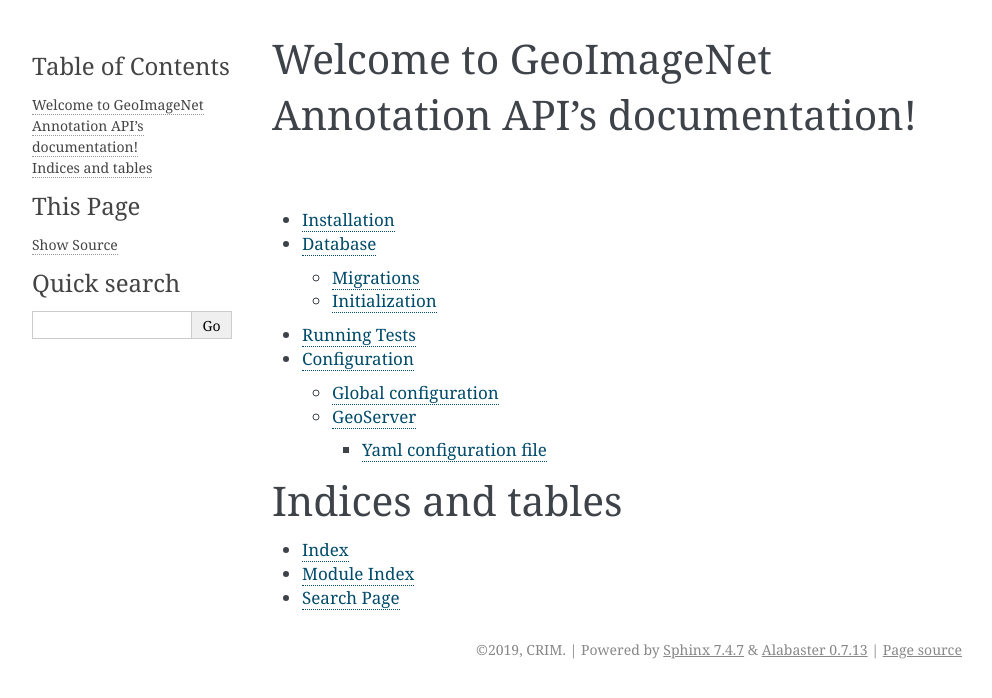
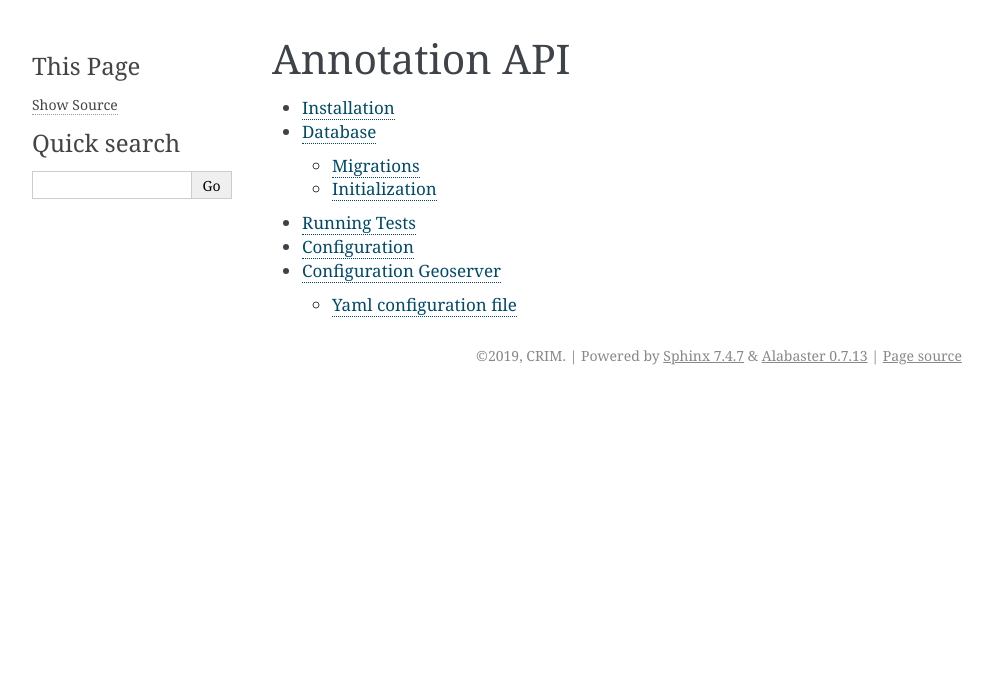
Before and after one commit to crim-ca/geoimagenet-api, a Sphinx documentation site: the page built from docs/source/index.rst, in a window 1280 px wide. Shown: the top 698 px of the page, without its empty margins (148-1140 px from the left). Built offline with Sphinx 7.4.7, drawn with Linux system fonts in a browser that asks for light colours.

Commit message:
chg: dev: update configuration and tree structure

```diff
--- a/docs/source/conf.py
+++ b/docs/source/conf.py
@@ -12,7 +12,7 @@
 #
 import os
 import sys
-sys.path.insert(0, os.path.abspath('..'))
+sys.path.insert(0, os.path.abspath('../..'))
 
 
 # -- Project information -----------------------------------------------------
@@ -40,6 +40,8 @@
 # This pattern also affects html_static_path and html_extra_path.
 exclude_patterns = []
 
+master_doc = "index"
+
 
 # -- Options for HTML output -------------------------------------------------
 
@@ -56,9 +58,13 @@
 # -- Options for confluence -------------------------------------------------
 
 confluence_publish = True
-confluence_space_name = 'GeoImageNet'
-confluence_parent_page = 'Annotation API et configuration GeoServer'
-confluence_server_url = 'https://www.crim.ca/confluence'
+confluence_space_name = 'GEOIM'
+confluence_parent_page = 'Annotation REST API'
+confluence_server_url = 'https://www.crim.ca/confluence/'
 confluence_server_user = 'caronda'
 confluence_server_pass = ''
 confluence_ask_password = True
+confluence_max_doc_depth = 2
+confluence_master_homepage = True
+confluence_disable_autogen_title = True
+confluence_disable_notifications = True
--- a/docs/source/contents.rst
+++ /dev/null
@@ -1,4 +0,0 @@
-
-.. toctree::
-
-    index
--- a/docs/source/index.rst
+++ b/docs/source/index.rst
@@ -3,8 +3,8 @@
    You can adapt this file completely to your liking, but it should at least
    contain the root `toctree` directive.
 
-Welcome to GeoImageNet Annotation API's documentation!
-======================================================
+Annotation API
+==============
 
 .. toctree::
    :maxdepth: 3
@@ -13,12 +13,4 @@
    database
    tests
    configuration
-
-
-
-Indices and tables
-==================
-
-* :ref:`genindex`
-* :ref:`modindex`
-* :ref:`search`
+   geoserver
```
Also changed, not shown: docs/source/configuration.rst (+3 -34 lines), docs/source/geoserver.rst (added, +27 -0 lines).
